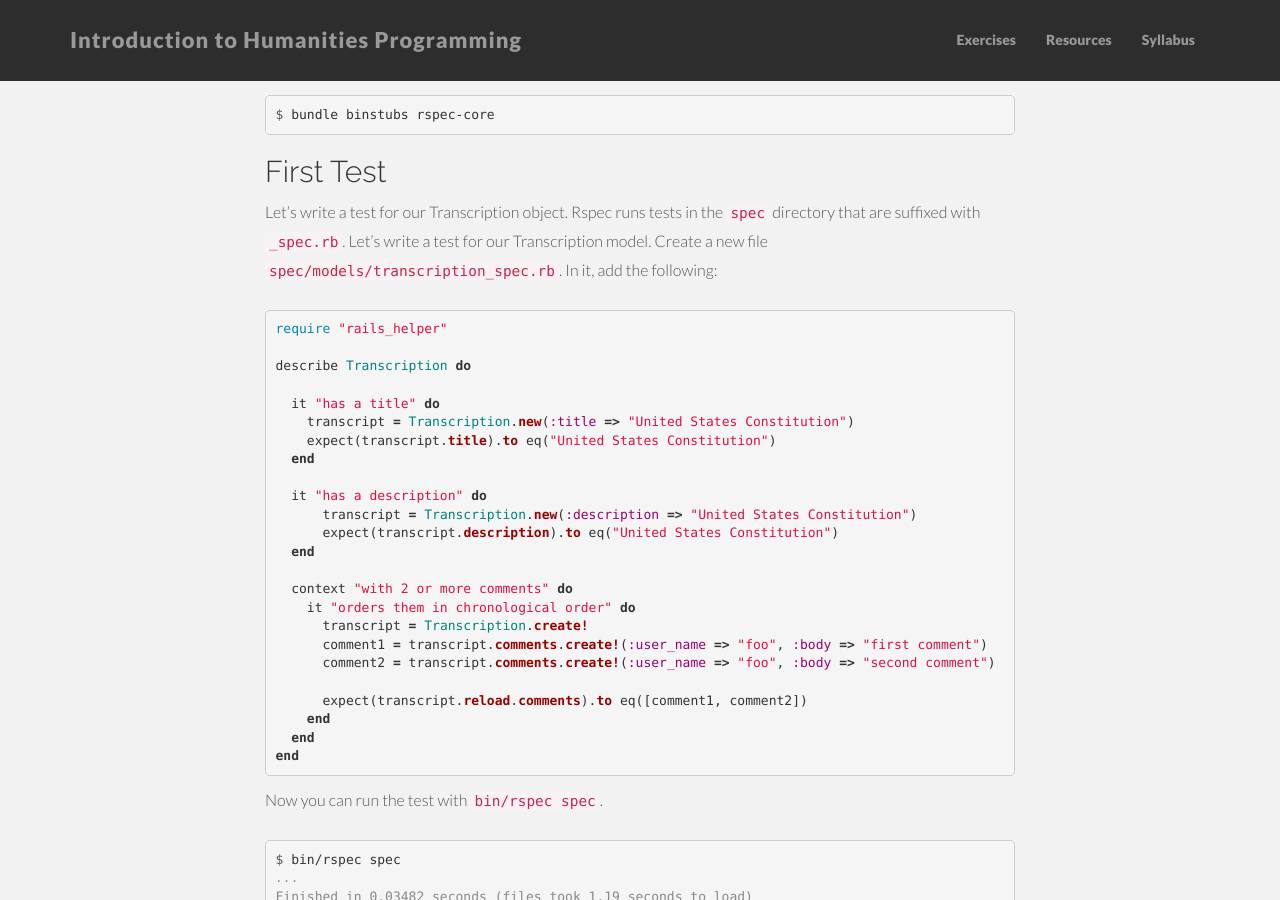
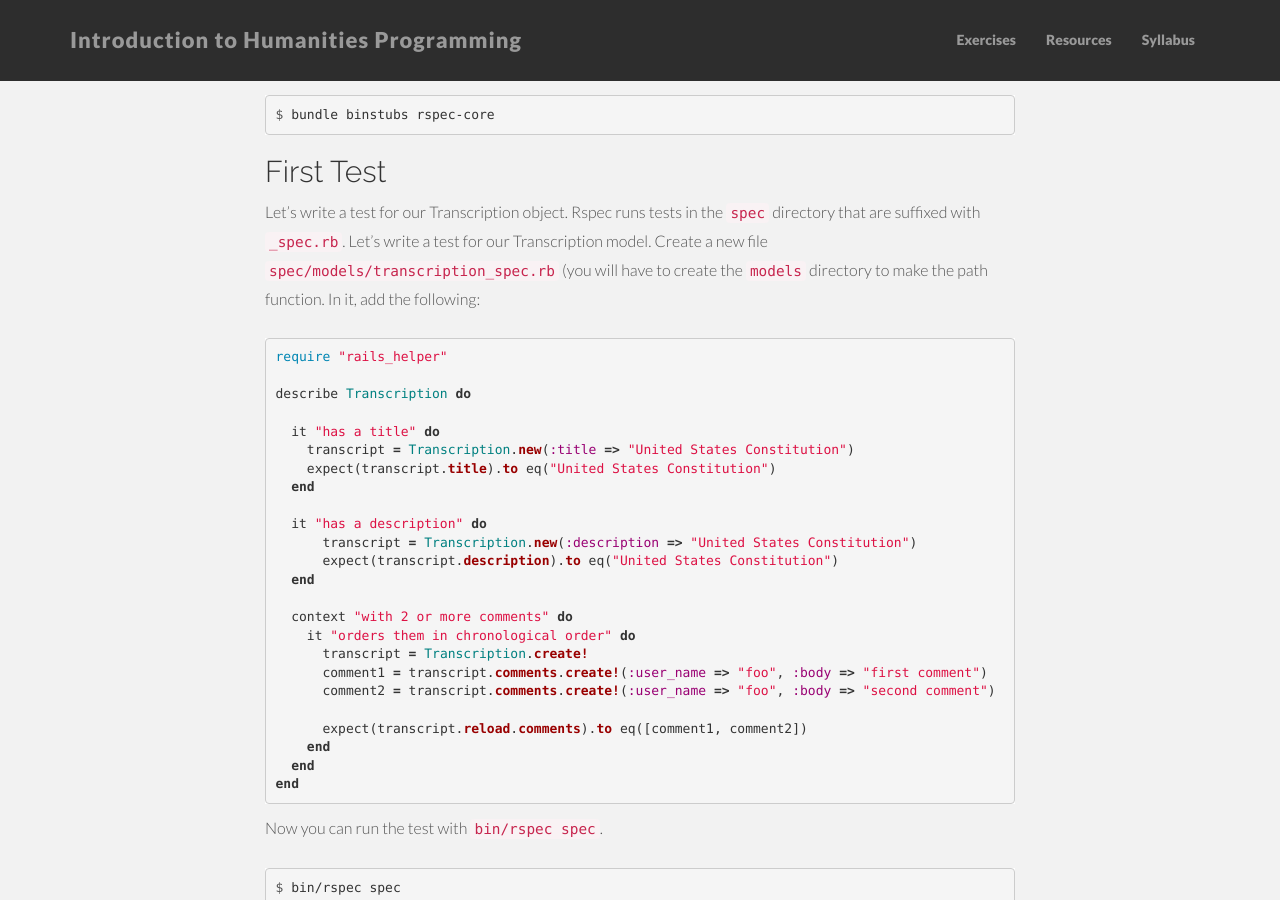
Before and after one commit to humanitiesprogramming/humanitiesprogramming.github.io, a Jekyll site: the page built from exercise-rails12.md, in a window 1280 px wide and 900 px high, scrolled down 1218 px. Built offline with Jekyll 4.4.1, drawn with Linux system fonts in a browser that asks for light colours; nearby versions of some CDN libraries.

Commit message:
Adds a missing step.

```diff
--- a/exercise-rails12.md
+++ b/exercise-rails12.md
@@ -67,7 +67,7 @@ $ bundle binstubs rspec-core
 
 Let's write a test for our Transcription object. Rspec runs tests in the `spec`
 directory that are suffixed with `_spec.rb`. Let's write a test for our
-Transcription model. Create a new file `spec/models/transcription_spec.rb`. In
+Transcription model. Create a new file `spec/models/transcription_spec.rb` (you will have to create the `models` directory to make the path function. In
 it, add the following:
 
 {% highlight ruby %}
```
